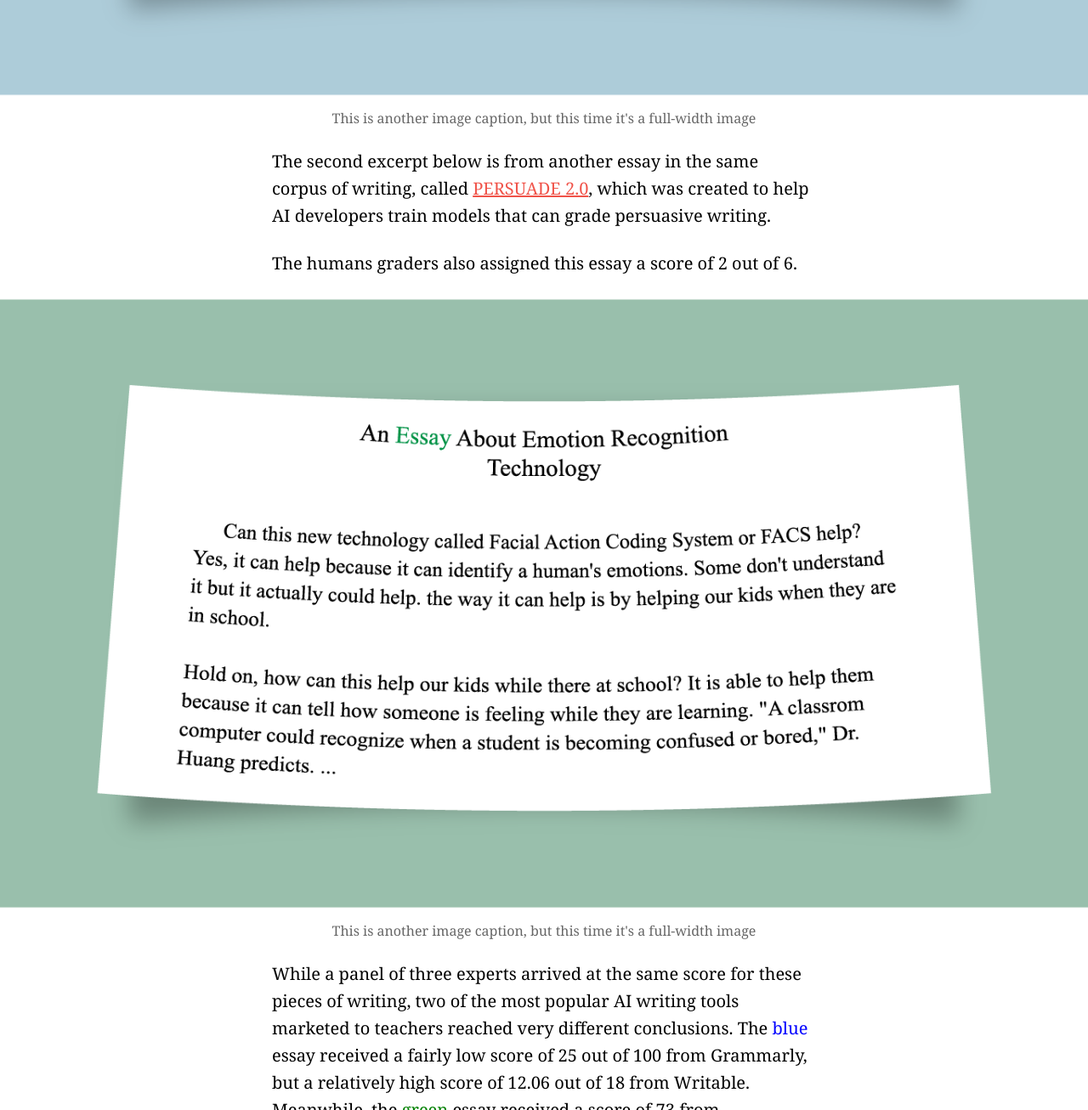
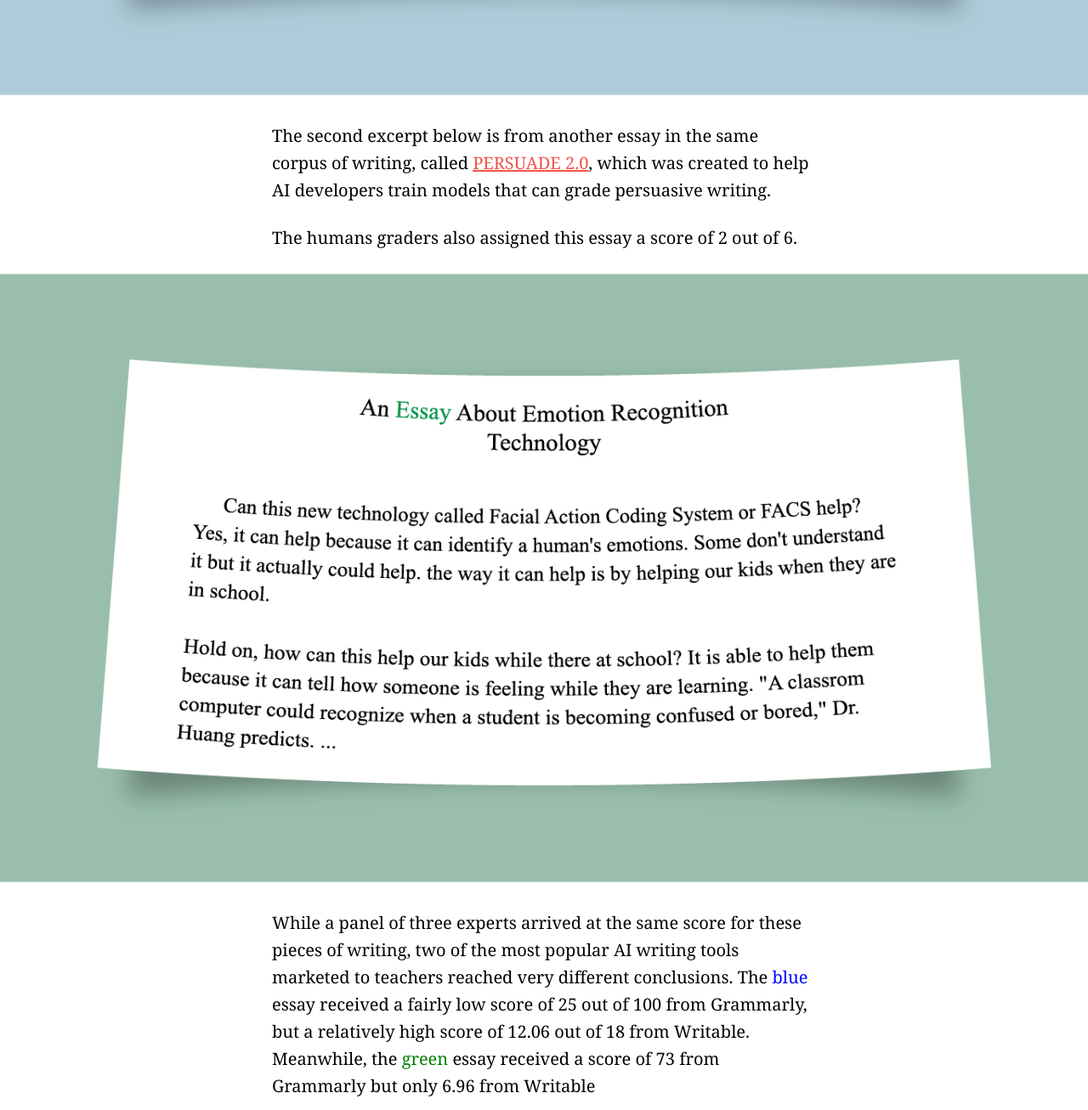
Before and after one commit to tosfeathers/AI-essay-grading, a plain HTML site: page index.html in a window 1280 px wide. Shown: the part 1608-2914 px from the top of the page at 85% size. Drawn offline with Linux system fonts and the light colour scheme.

Commit message:
remove captions

```diff
--- a/index.html
+++ b/index.html
@@ -162,7 +162,6 @@
         <figure>
             <img
                 src="blue-essay.png">
-            <figcaption>This is another image caption, but this time it's a full-width image</figcaption>
         </figure>
     </div>
     <div class="content">
@@ -173,7 +172,6 @@
         <figure>
             <img
                 src="green-essay.png">
-            <figcaption>This is another image caption, but this time it's a full-width image</figcaption>
         </figure>
     </div>
     <div class="content">
```
